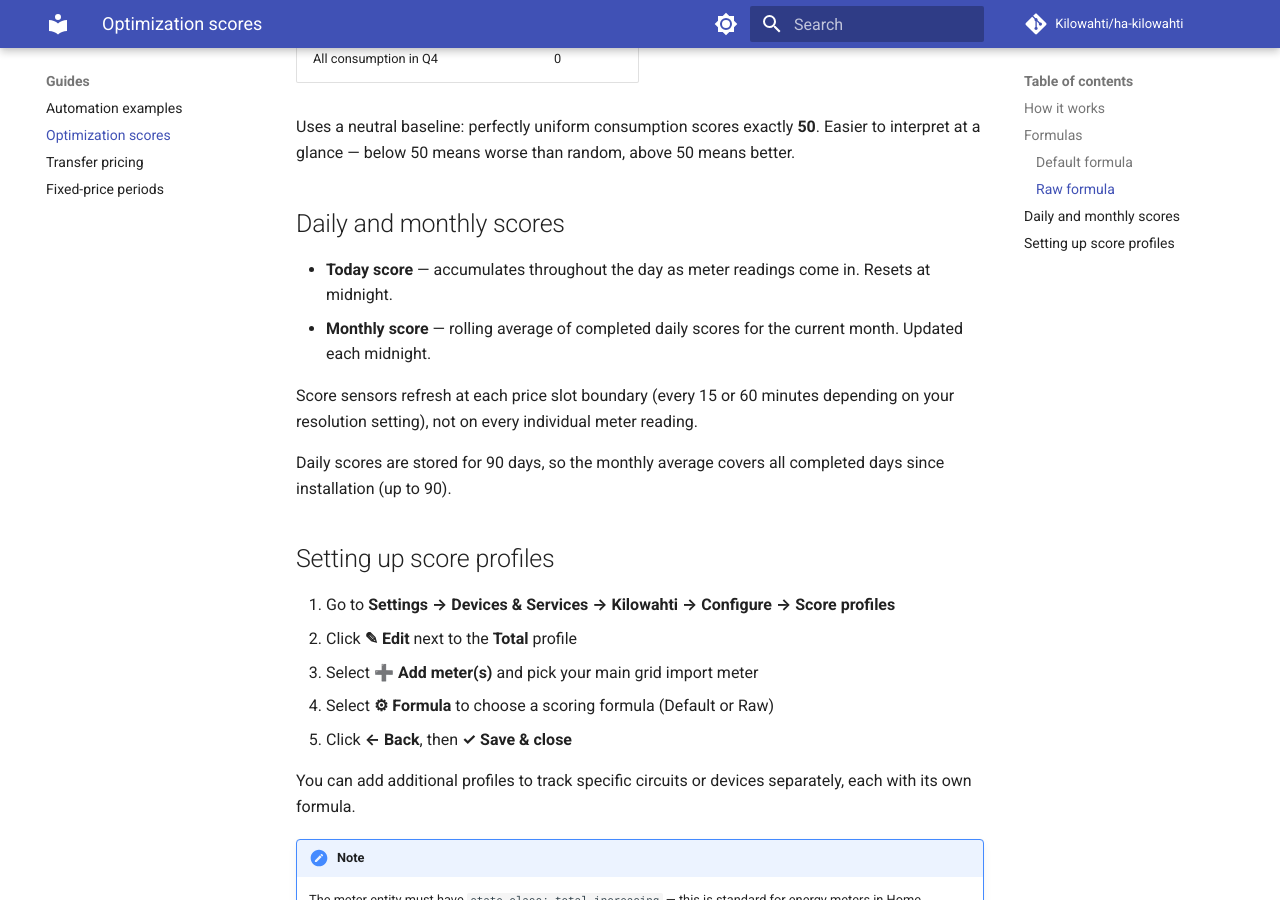
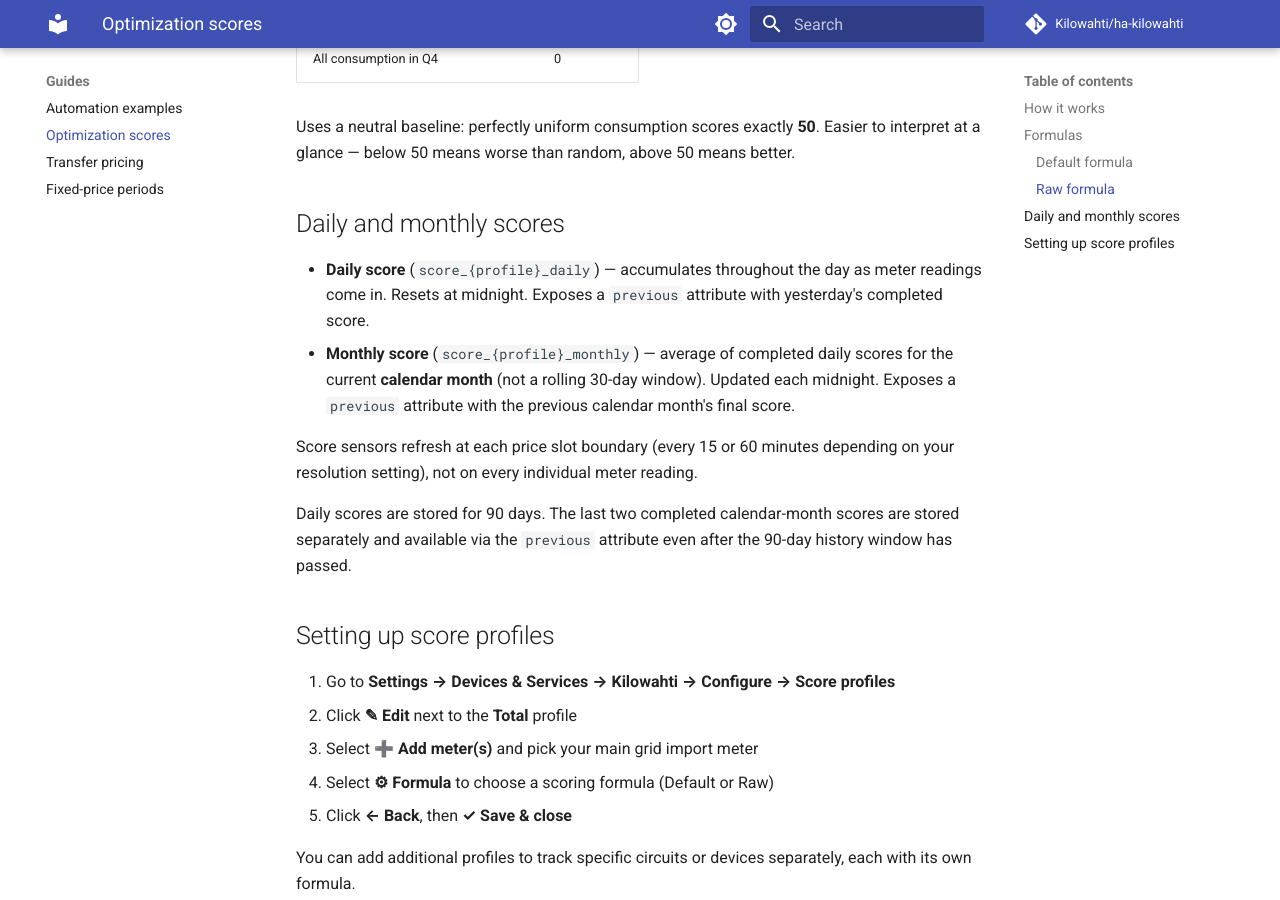
Before and after one commit to Kilowahti/kilowahti-docs, an MkDocs documentation site: the page built from docs/scores.md, in a window 1280 px wide and 900 px high, scrolled down 1725 px. Built offline with MkDocs 1.6.1 and Material for MkDocs 9.7.7, drawn with Linux system fonts in a browser that asks for light colours; comment, search, counter and statistics services are not loaded.

Commit message:
Update entities.md and scores.md for renamed score sensors (daily/monthly) and previous attribute

```diff
--- a/docs/scores.md
+++ b/docs/scores.md
@@ -54,12 +54,12 @@ Uses a neutral baseline: perfectly uniform consumption scores exactly **50**. Ea
 
 ## Daily and monthly scores
 
-- **Today score** — accumulates throughout the day as meter readings come in. Resets at midnight.
-- **Monthly score** — rolling average of completed daily scores for the current month. Updated each midnight.
+- **Daily score** (`score_{profile}_daily`) — accumulates throughout the day as meter readings come in. Resets at midnight. Exposes a `previous` attribute with yesterday's completed score.
+- **Monthly score** (`score_{profile}_monthly`) — average of completed daily scores for the current **calendar month** (not a rolling 30-day window). Updated each midnight. Exposes a `previous` attribute with the previous calendar month's final score.
 
 Score sensors refresh at each price slot boundary (every 15 or 60 minutes depending on your resolution setting), not on every individual meter reading.
 
-Daily scores are stored for 90 days, so the monthly average covers all completed days since installation (up to 90).
+Daily scores are stored for 90 days. The last two completed calendar-month scores are stored separately and available via the `previous` attribute even after the 90-day history window has passed.
 
 ## Setting up score profiles
 
```
Also changed, not shown: docs/entities.md (+2 -2 lines).
